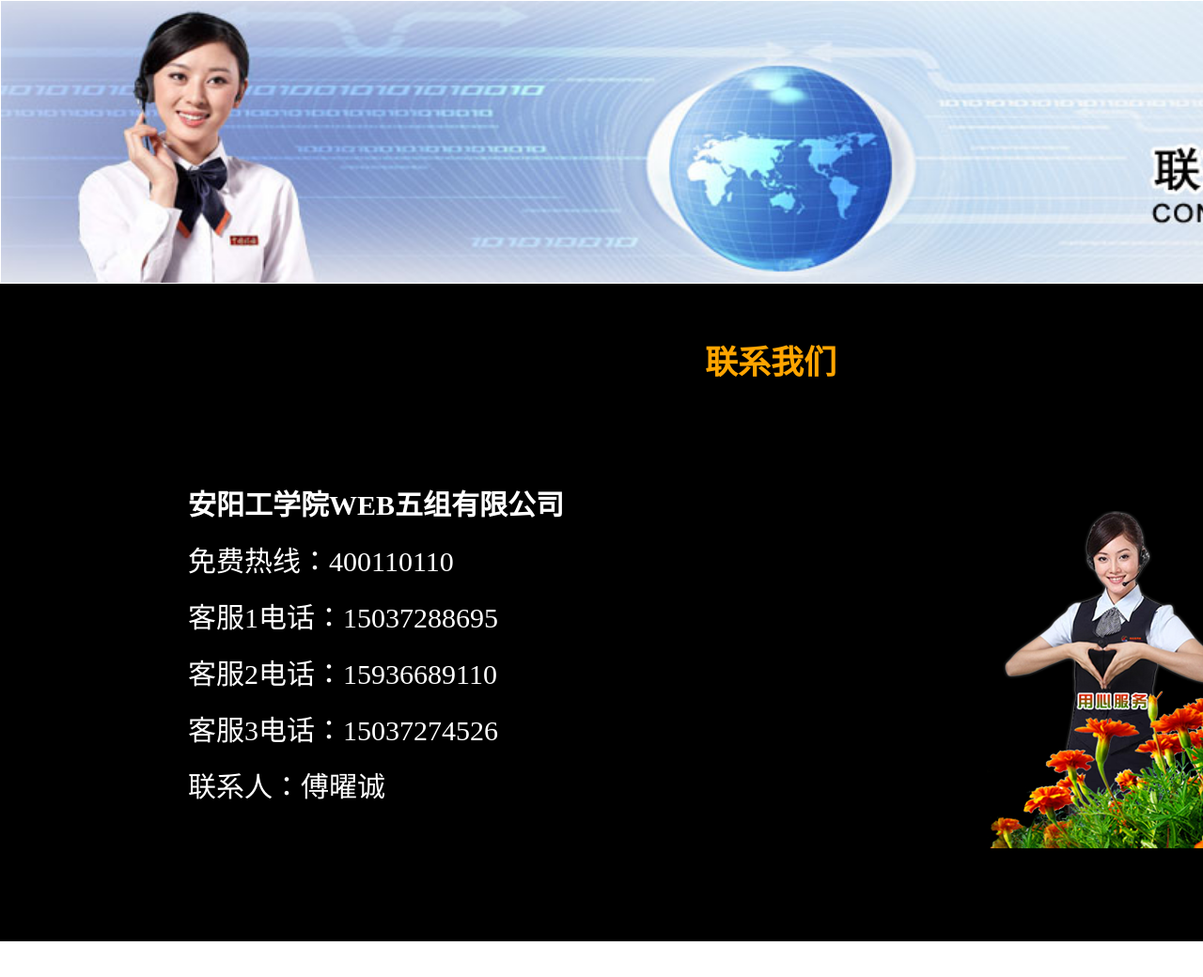
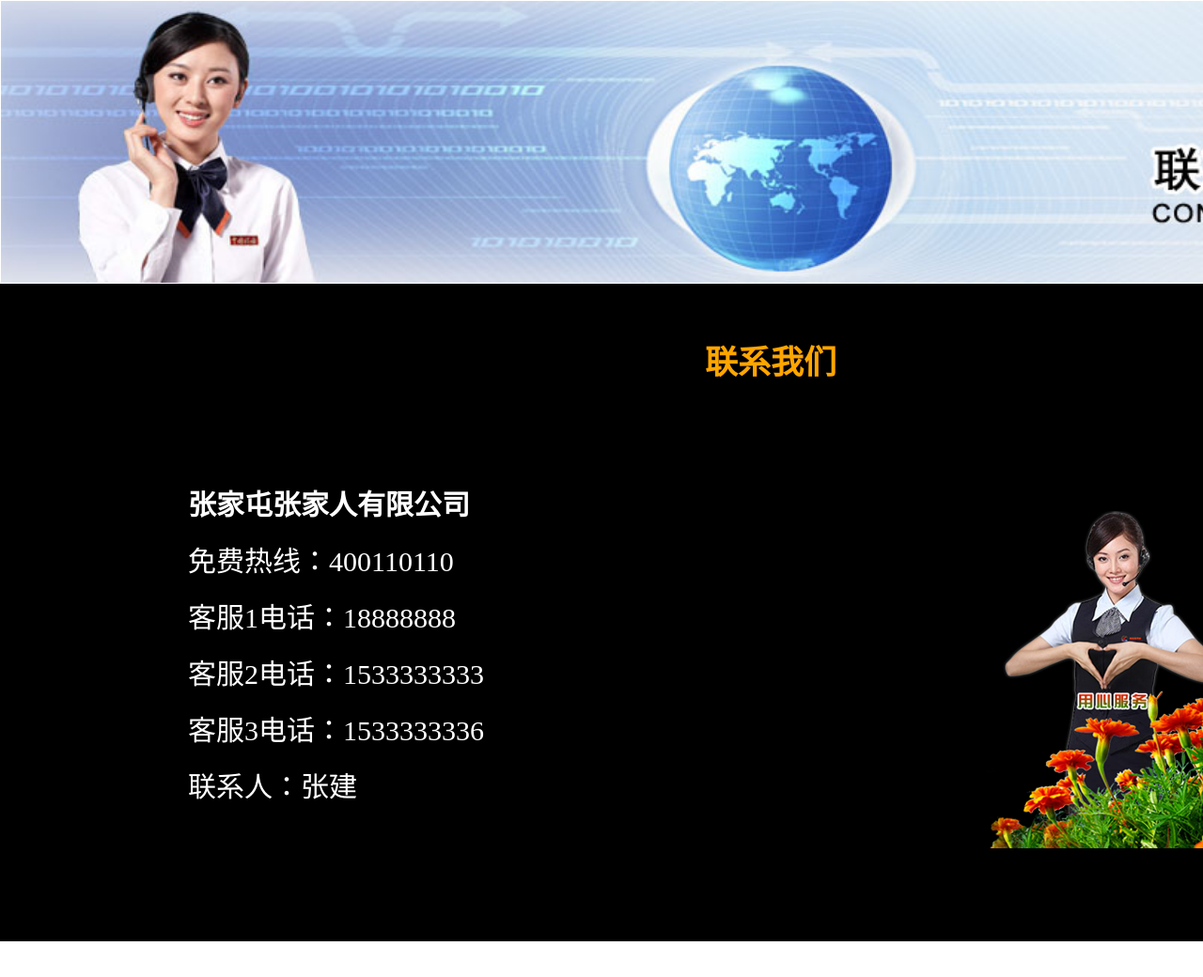
Before and after one commit to zhugaoxu/shangcheng, a plain HTML site: page 联系我们.html in a window 1280 px wide. Shown: the top 1040 px of the page at 94% size. Drawn offline with Linux system fonts and the light colour scheme.

```diff
--- a/联系我们.html
+++ b/联系我们.html
@@ -17,12 +17,12 @@
 				<div class="li31"><strong>联系我们</strong></div>
 				<div class="li7">
 					<div class="li71" id="g71">
-						<p style="margin-top:100px"><strong>安阳工学院WEB五组有限公司</strong></p>
+						<p style="margin-top:100px"><strong>张家屯张家人有限公司</strong></p>
 						<p>免费热线：400110110</p>
-						<p>客服1电话：15037288695</p>
-						<p>客服2电话：15936689110</p>
-						<p>客服3电话：15037274526</p>
-						<p>联系人：傅曜诚</p>
+						<p>客服1电话：18888888 </p>
+						<p>客服2电话：1533333333</p>
+						<p>客服3电话：1533333336</p>
+						<p>联系人：张建</p>
 					</div>
 					<img class="li72" src="img/1416710000447530.png" style="margin-top:-400px" >
 				</div>
```
Also changed, not shown: img/12.jpeg, img/13.jpeg (added).
